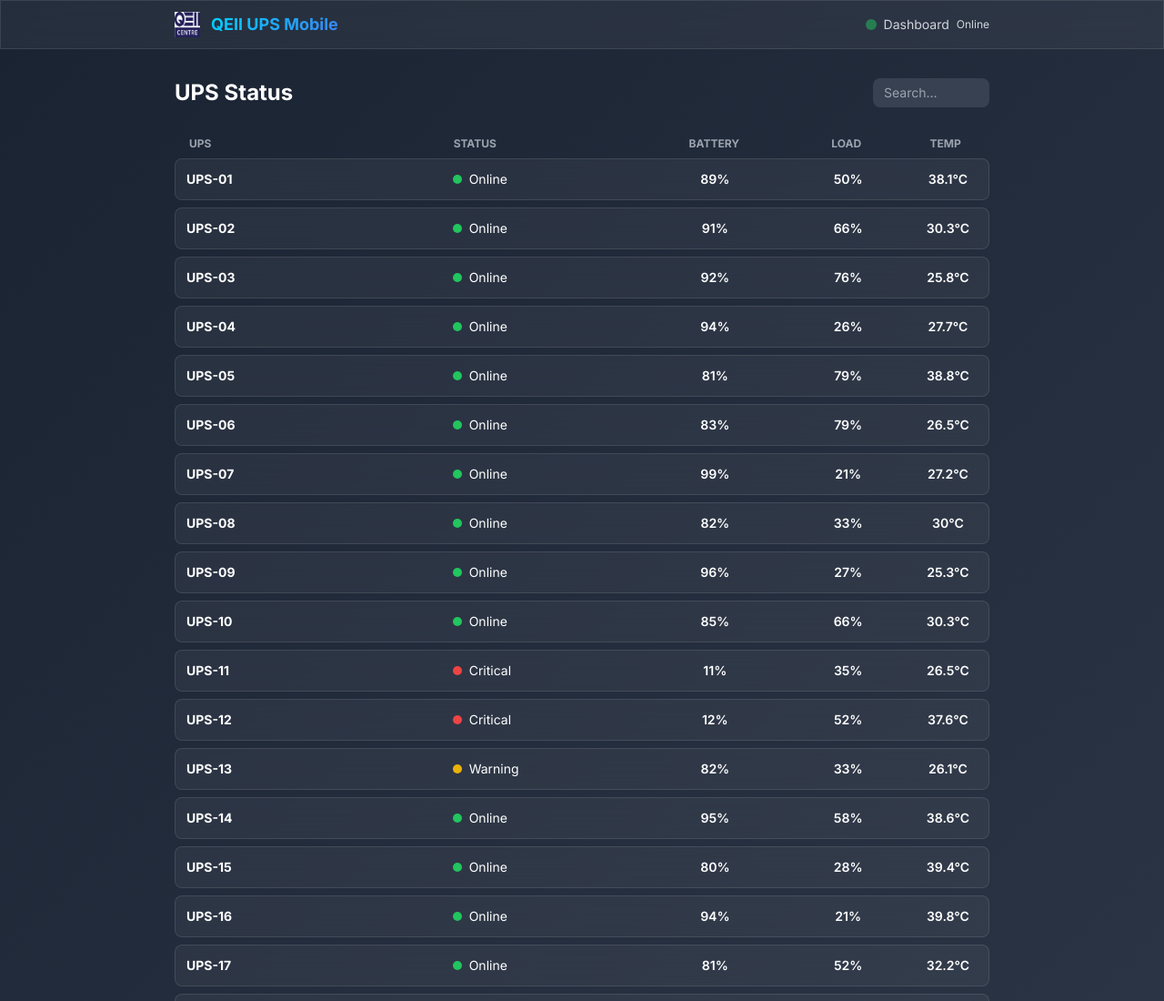
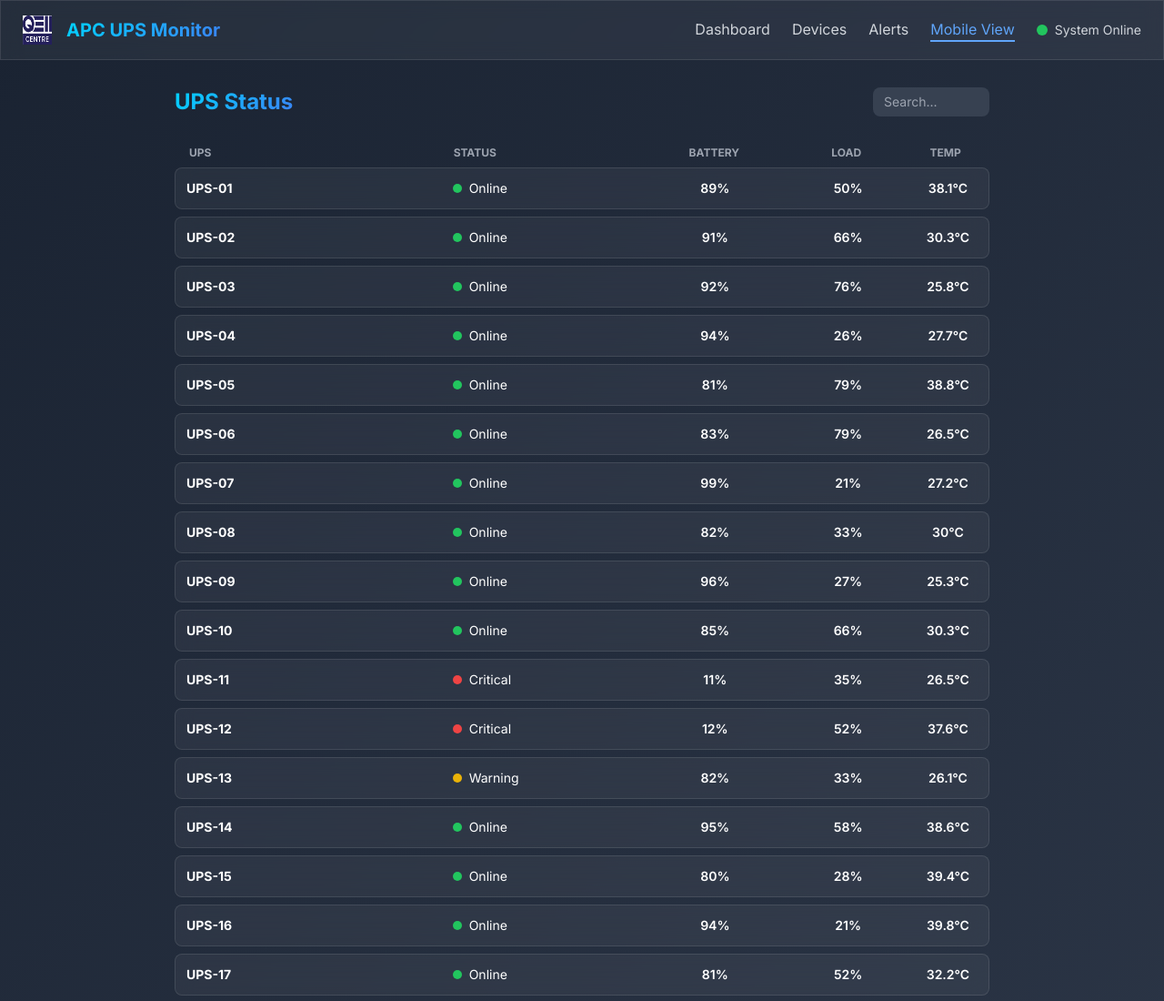
Before and after one commit to spwilko/UPS, a website: page mobile.html in a window 1280 px wide. Shown: the top 1100 px of the page at 91% size. Drawn offline with nearby package versions, Linux system fonts and the light colour scheme; no server answers.

Commit message:
updated logo

```diff
--- a/mobile.html
+++ b/mobile.html
@@ -3,10 +3,10 @@
 <head>
     <meta charset="UTF-8">
     <meta name="viewport" content="width=device-width, initial-scale=1.0">
-    <title>QEII UPS Monitoring - Mobile</title>
+    <title>APC UPS Monitor - Mobile</title>
+    <link rel="icon" href="resources/ups-icon.png" type="image/png">
     <script src="https://cdn.tailwindcss.com"></script>
     <link href="https://fonts.googleapis.com/css2?family=Inter:wght@300;400;500;600;700&family=JetBrains+Mono:wght@400;500;600&display=swap" rel="stylesheet">
-    <link rel="icon" type="image/png" href="resources/favicon.png">
     <style>
         * {
             font-family: 'Inter', sans-serif;
@@ -40,25 +40,30 @@
 </head>
 <body class="text-white">
     <!-- Navigation -->
-    <nav class="glass sticky top-0 z-50 px-4 py-3">
-        <div class="max-w-4xl mx-auto flex items-center justify-between">
-            <div class="flex items-center space-x-3">
-                <img src="resources/QEIICentre.jpg" alt="UPS Icon" class="w-7 h-7">
-                <h1 class="text-lg font-bold gradient-text">QEII UPS Mobile</h1>
-            </div>
-            <div class="flex items-center space-x-2">
-                <div class="w-3 h-3 bg-green-500 rounded-full status-pulse"></div>
-                <a href="index.html" class="text-sm text-gray-300 hover:text-white transition-colors">Dashboard</a>
-                <span class="text-xs text-gray-300">Online</span>
+    <nav class="glass fixed top-0 left-0 right-0 z-50 px-6 py-4">
+        <div class="max-w-7xl mx-auto flex items-center justify-between">
+            <a href="index.html" class="flex items-center space-x-4">
+                 <img src="resources/QEIICentre.jpg" alt="UPS Icon" class="w-8 h-8">
+               <h1 class="text-xl font-bold gradient-text">APC UPS Monitor</h1>
+            </a>
+            <div class="flex space-x-6">
+                <a href="index.html" class="text-gray-300 hover:text-white transition-colors">Dashboard</a>
+                <a href="devices.html" class="text-gray-300 hover:text-white transition-colors">Devices</a>
+                <a href="alerts.html" class="text-gray-300 hover:text-white transition-colors">Alerts</a>
+                <a href="mobile.html" class="text-blue-400 hover:text-blue-300 transition-colors border-b-2 border-blue-400">Mobile View</a>
+                <div class="flex items-center space-x-2">
+                    <div class="w-3 h-3 bg-green-500 rounded-full"></div>
+                    <span class="text-sm text-gray-300">System Online</span>
+                </div>
             </div>
         </div>
     </nav>
 
     <!-- Main Content -->
-    <main class="pt-8 pb-12 px-4">
+    <main class="pt-24 pb-12 px-4">
         <div class="max-w-4xl mx-auto">
             <div class="flex items-center justify-between mb-6">
-                <h2 class="text-2xl font-bold">UPS Status</h2>
+                <h2 class="text-2xl font-bold gradient-text">UPS Status</h2>
                 <input type="text" placeholder="Search..." id="searchInput" class="px-3 py-1.5 bg-gray-700 rounded-lg text-white placeholder-gray-400 text-sm focus:outline-none focus:ring-2 focus:ring-blue-500 w-32">
             </div>
 
```
Also changed, not shown: alerts.html (+1 -1 lines), devices.html (+1 -1 lines).
